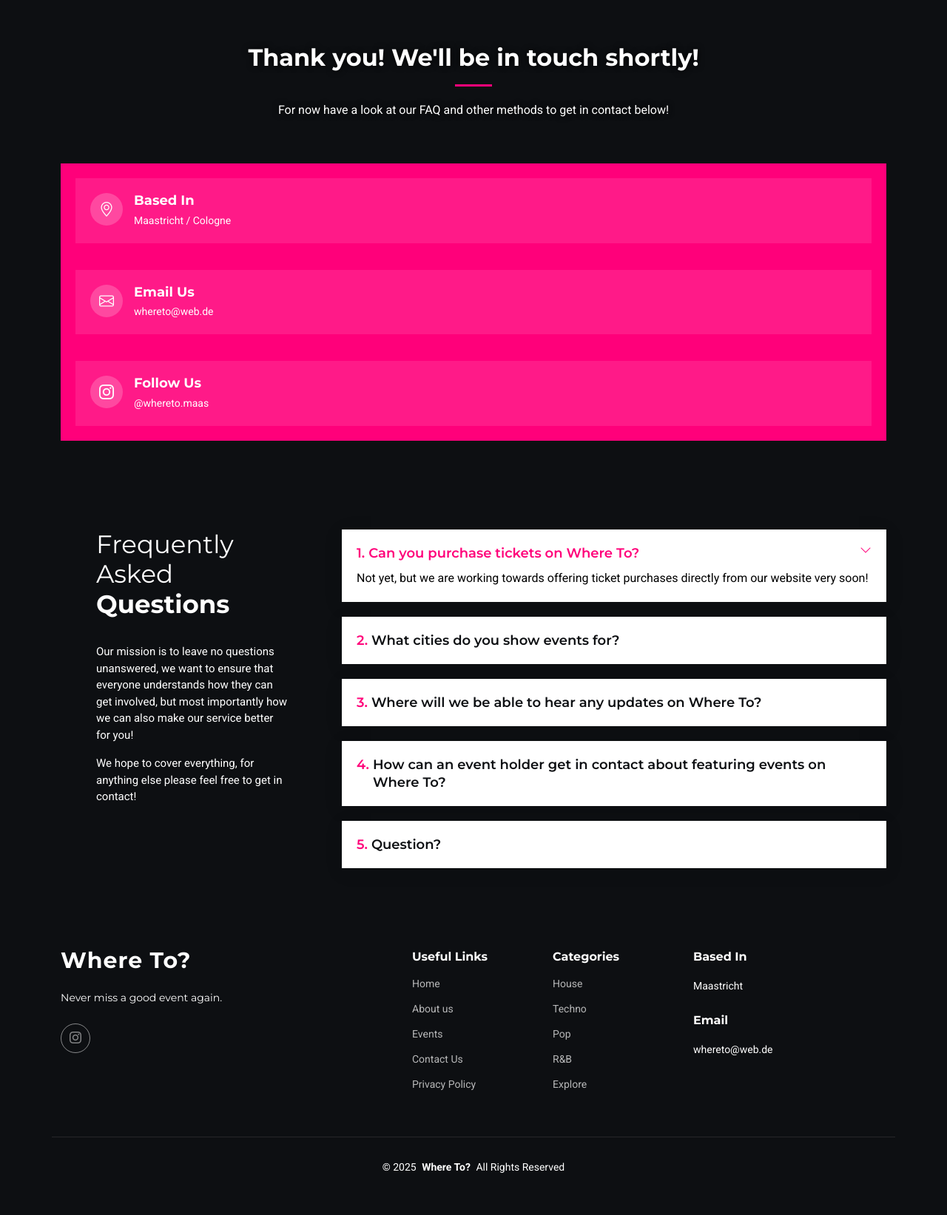
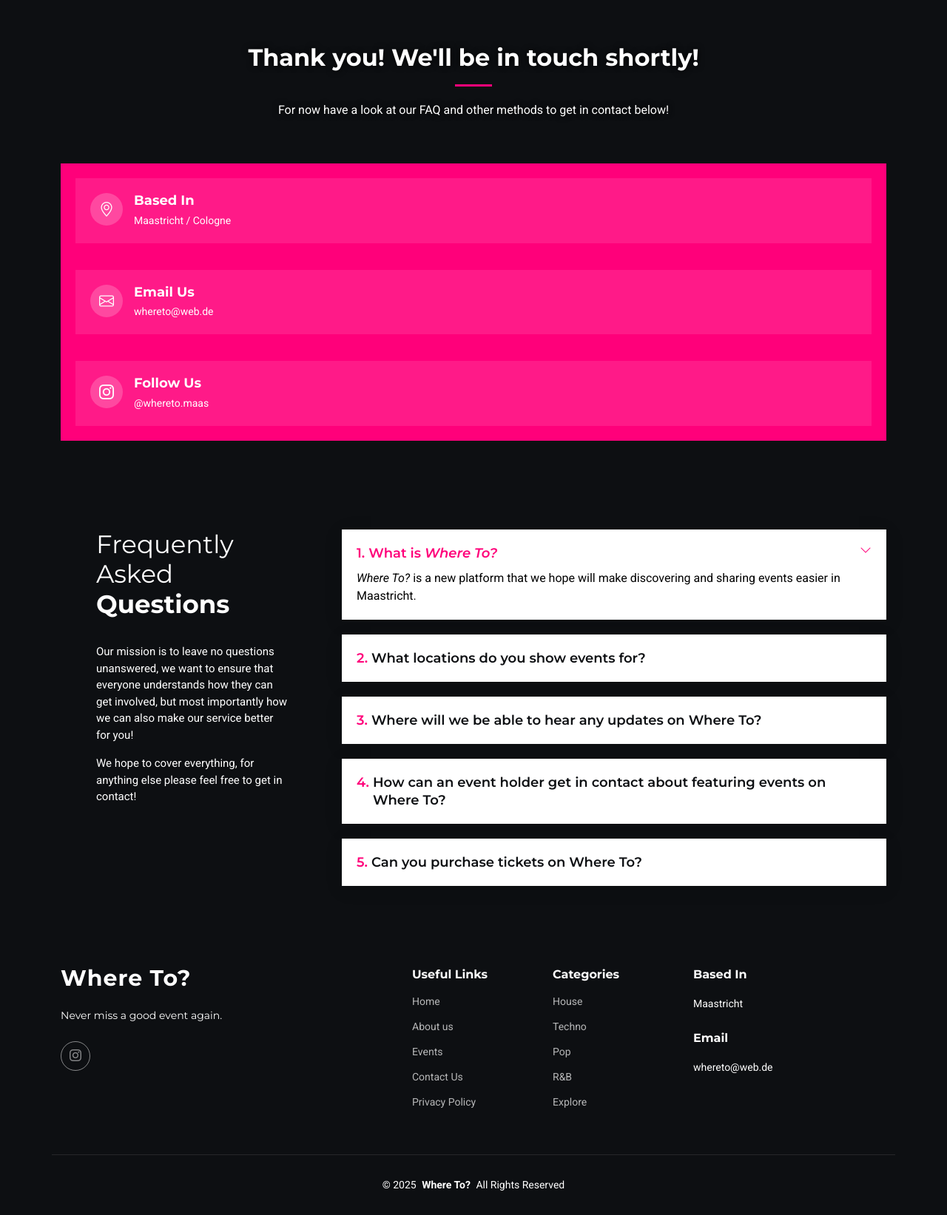
Before and after one commit to starphillips/wheretoupload, a Flask app: template templates/thankyou.html in a window 1280 px wide. Shown: the part 769-2412 px from the top of the page at 74% size. Before the commit the page ends 2355 px from the top, so only its background shows below. Run offline with Flask 3, Linux system fonts and the light colour scheme; the template is opened without the code that fills it, so the values that code supplies are empty; some libraries are stand-ins or nearby versions.

Commit message:
thank you page

```diff
--- a/templates/thankyou.html
+++ b/templates/thankyou.html
@@ -226,15 +226,15 @@
 
             <div class="faq-container">
               <div class="faq-item faq-active">
-                <h3><span class="num">1.</span> <span>Can you purchase tickets on Where To?</span></h3>
+                <h3><span class="num">1.</span> <span>What is <em>Where To?</em></span></h3>
                 <div class="faq-content">
-                  <p>Not yet, but we are working towards offering ticket purchases directly from our website very soon!</p>
+                  <p><em>Where To?</em> is a new platform that we hope will make discovering and sharing events easier in Maastricht.</p>
                 </div>
                 <i class="faq-toggle bi bi-chevron-right"></i>
               </div><!-- End Faq item-->
 
               <div class="faq-item">
-                <h3><span class="num">2.</span> <span>What cities do you show events for?</span></h3>
+                <h3><span class="num">2.</span> <span>What locations do you show events for?</span></h3>
                 <div class="faq-content">
                   <p>We focus on Maastricht - for now - as this is where we study and have been passionate about improving the nightlife for students. We hope to be expanding
                     very soon!</p>
@@ -245,7 +245,7 @@
               <div class="faq-item">
                 <h3><span class="num">3.</span> <span>Where will we be able to hear any updates on Where To?</span></h3>
                 <div class="faq-content">
-                  <p>We will provide any updates on our social media pages, you can find these below!</p>
+                  <p>We will provide any updates right here on our website or on our social media pages, you can find these below!</p>
                 </div>
                 <i class="faq-toggle bi bi-chevron-right"></i>
               </div><!-- End Faq item-->
@@ -259,9 +259,9 @@
               </div><!-- End Faq item-->
 
               <div class="faq-item">
-                <h3><span class="num">5.</span> <span>Question?</span></h3>
+                <h3><span class="num">5.</span> <span>Can you purchase tickets on Where To?</span></h3>
                 <div class="faq-content">
-                  <p>Answer.</p>
+                  <p>Not yet, but we are working towards offering ticket purchases directly from our website very soon.</p>
                 </div>
                 <i class="faq-toggle bi bi-chevron-right"></i>
               </div><!-- End Faq item-->
```
